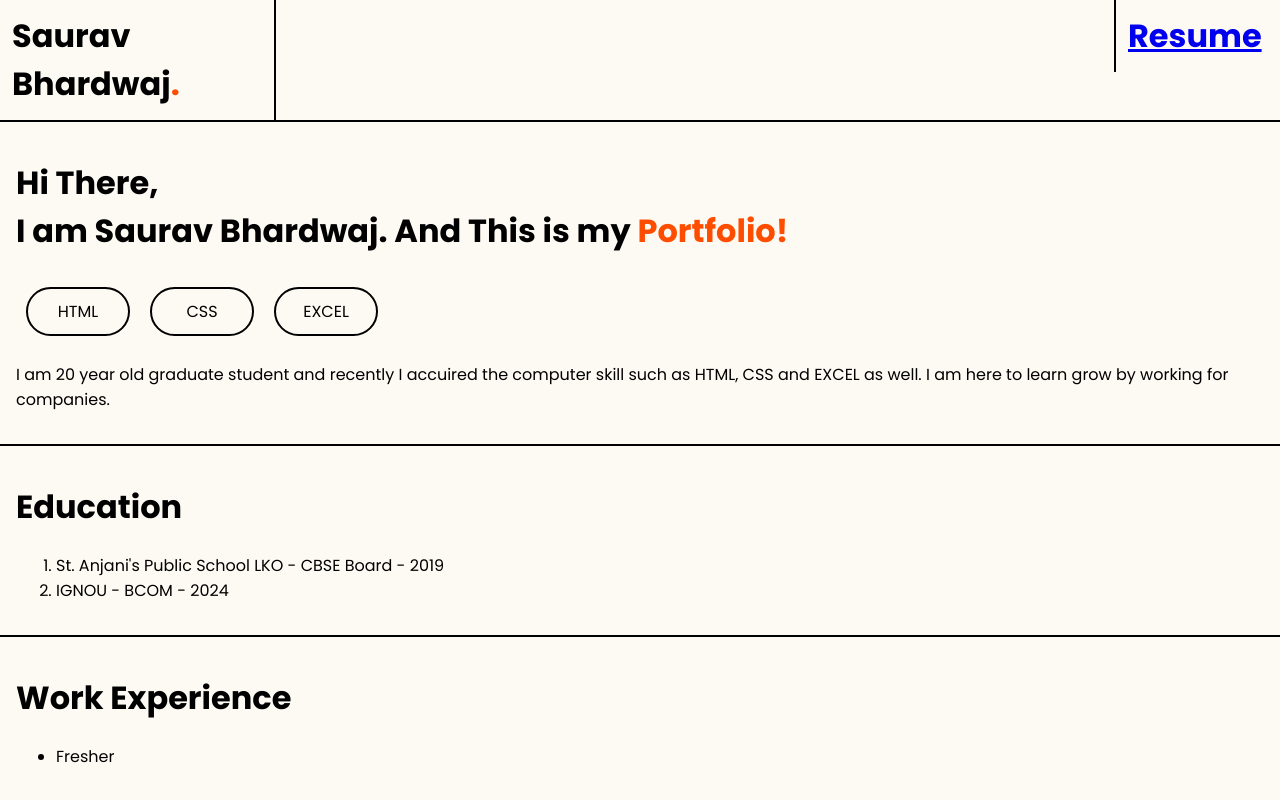
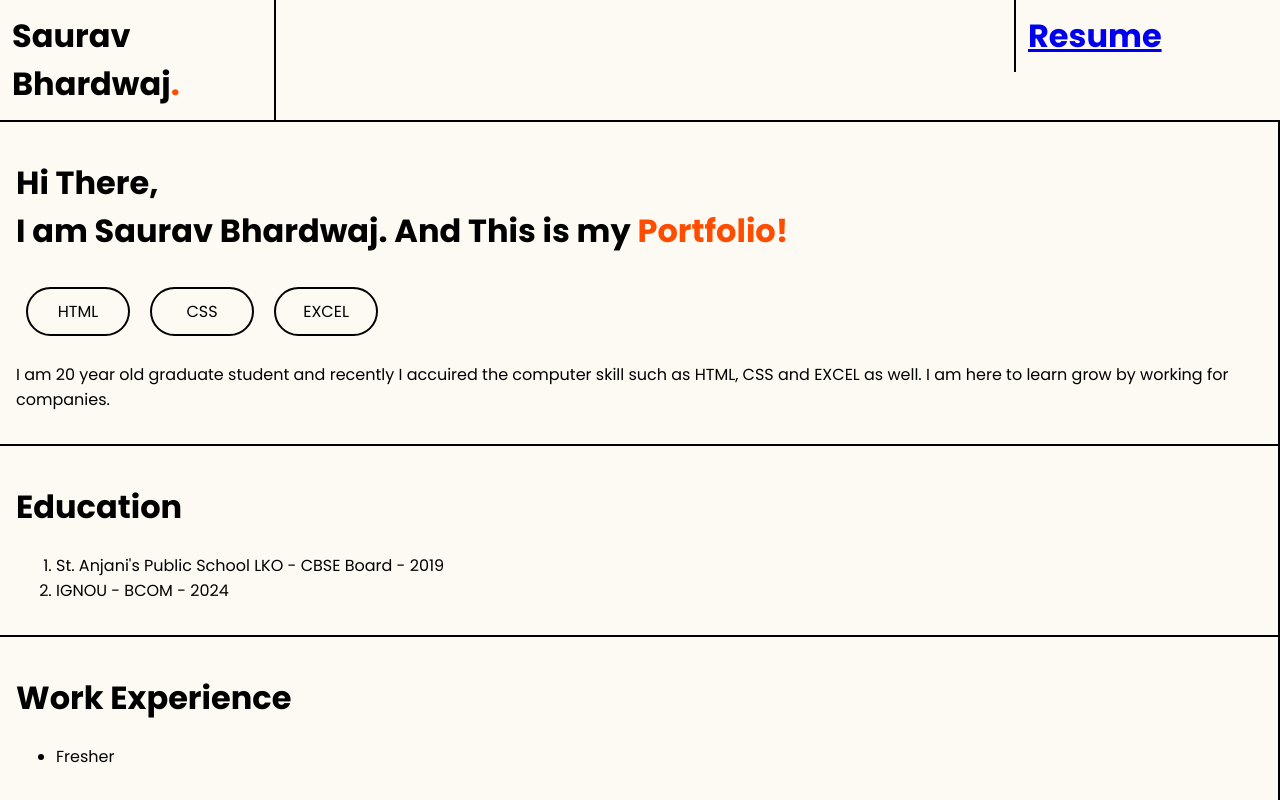
Before and after one commit to Imsaurav-B/portfolio.s, a plain HTML site: page index.html in a window 1280 px wide. Shown: the top 800 px of the page. Drawn offline with Linux system fonts and the light colour scheme.

Commit message:
Update styles.css

```diff
--- a/styles.css
+++ b/styles.css
@@ -22,7 +22,7 @@ body {
 .resume-heading {
   margin: 0;
   border-left: 2px solid black;
-  width: 140px;
+  width: 240px;
   padding: 12px;
 }
 
@@ -32,14 +32,9 @@ body {
   justify-content: space-between;
 }
 
-.left {
-  width: 60%;
+.center {
+  width: 100%;
   border-right: 2px solid black;
-}
-
-.right {
-  width: 40%;
-  object-fit: cover;
 }
 
 .small-box {
```
